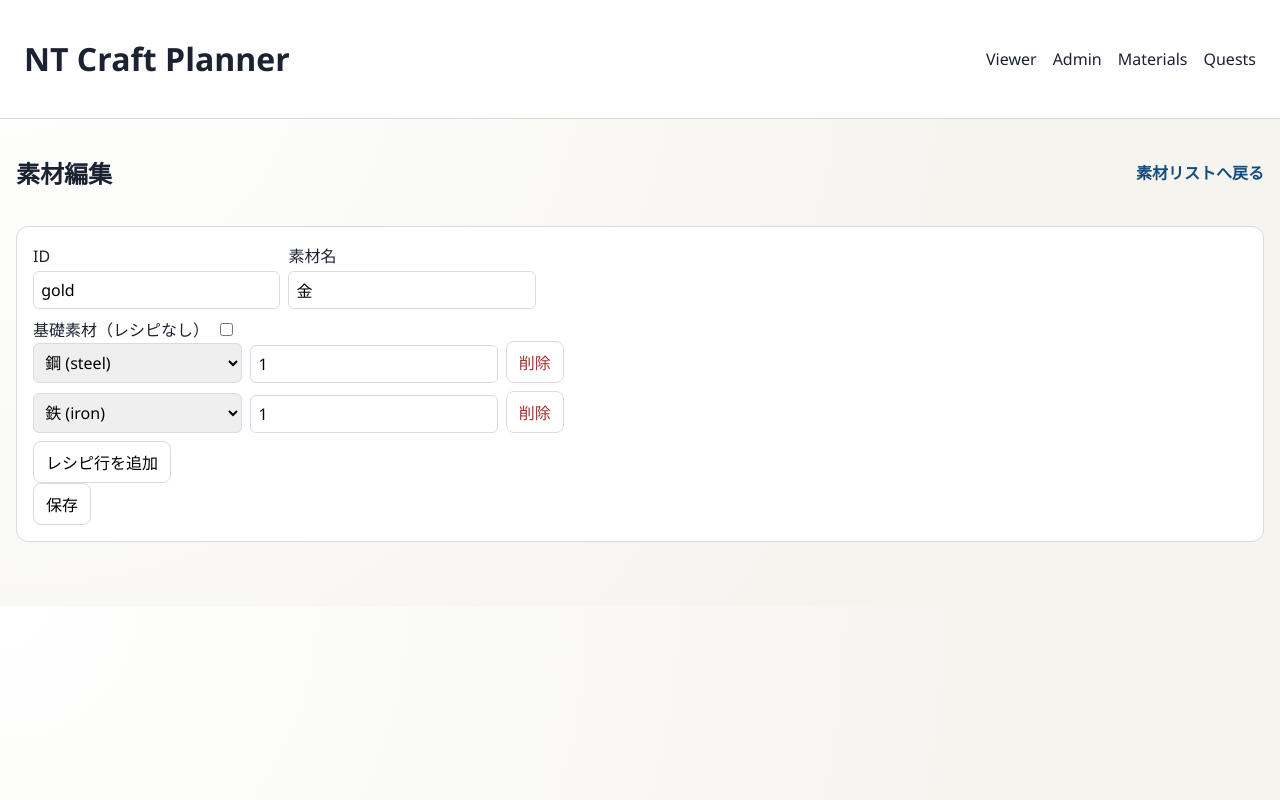
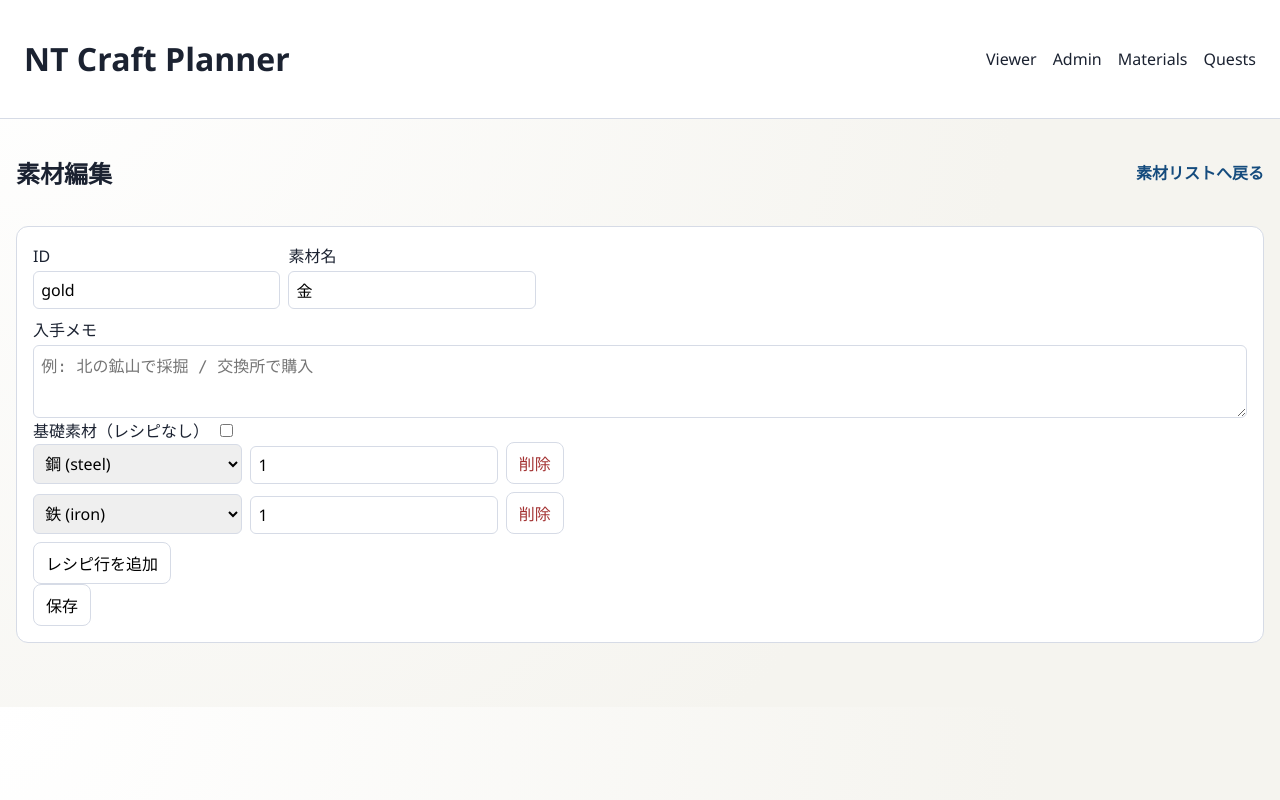
Before and after one commit to jyamaiken/nt_craft_beta, a Next.js app: page /admin/materials/gold in a window 1280 px wide. Built offline with nearby package versions, Linux system fonts and the light colour scheme.

Commit message:
feat: add acquisition notes for materials and show in viewer

```diff
--- a/app/admin/materials/[id]/page.tsx
+++ b/app/admin/materials/[id]/page.tsx
@@ -10,6 +10,7 @@ function createNewMaterial(id: string): Material {
   return {
     id,
     name: "新規素材",
+    acquisition_note: "",
     recipe: null,
   };
 }
@@ -91,6 +92,7 @@ export default function MaterialEditPage() {
         ...editing,
         id: normalizedId,
         name: normalizedName,
+        acquisition_note: (editing.acquisition_note ?? "").trim(),
         recipe:
           editing.recipe === null
             ? null
@@ -175,6 +177,16 @@ export default function MaterialEditPage() {
           </label>
         </div>
 
+        <label>
+          入手メモ
+          <textarea
+            rows={3}
+            value={editing.acquisition_note ?? ""}
+            onChange={(e) => setEditing({ ...editing, acquisition_note: e.target.value })}
+            placeholder="例: 北の鉱山で採掘 / 交換所で購入"
+          />
+        </label>
+
         <label className="inline-check">
           <span>基礎素材（レシピなし）</span>
           <input
--- a/app/admin/materials/page.tsx
+++ b/app/admin/materials/page.tsx
@@ -80,7 +80,9 @@ export default function MaterialsListPage() {
     }
     return materials.filter(
       (material) =>
-        material.id.toLowerCase().includes(keyword) || material.name.toLowerCase().includes(keyword),
+        material.id.toLowerCase().includes(keyword) ||
+        material.name.toLowerCase().includes(keyword) ||
+        (material.acquisition_note ?? "").toLowerCase().includes(keyword),
     );
   }, [filter, materials]);
 
@@ -163,6 +165,7 @@ export default function MaterialsListPage() {
                 <th>ID</th>
                 <th>素材名</th>
                 <th>種別</th>
+                <th>入手メモ</th>
                 <th>レシピ</th>
                 <th>参照(レシピ)</th>
                 <th>参照(クエスト)</th>
@@ -175,6 +178,7 @@ export default function MaterialsListPage() {
                   <td>{material.id}</td>
                   <td>{material.name}</td>
                   <td>{material.recipe && material.recipe.length > 0 ? "合成素材" : "基礎素材"}</td>
+                  <td>{material.acquisition_note || "-"}</td>
                   <td>{recipeSummary(material, nameById)}</td>
                   <td>{refs.refsInRecipes[material.id] ?? 0}</td>
                   <td>{refs.refsInQuests[material.id] ?? 0}</td>
--- a/app/globals.css
+++ b/app/globals.css
@@ -364,8 +364,8 @@ textarea {
   color: var(--danger);
 }
 
-.list-page table td:nth-child(4),
-.list-page table th:nth-child(4) {
+.list-page table td:nth-child(5),
+.list-page table th:nth-child(5) {
   min-width: 280px;
 }
 
--- a/lib/types.ts
+++ b/lib/types.ts
@@ -7,6 +7,7 @@ export type RecipeItem = {
 export type Material = {
   id: string;
   name: string;
+  acquisition_note?: string;
   recipe: RecipeItem[] | null;
 };
 
```
Also changed, not shown: app/page.tsx (+7 -1 lines).
